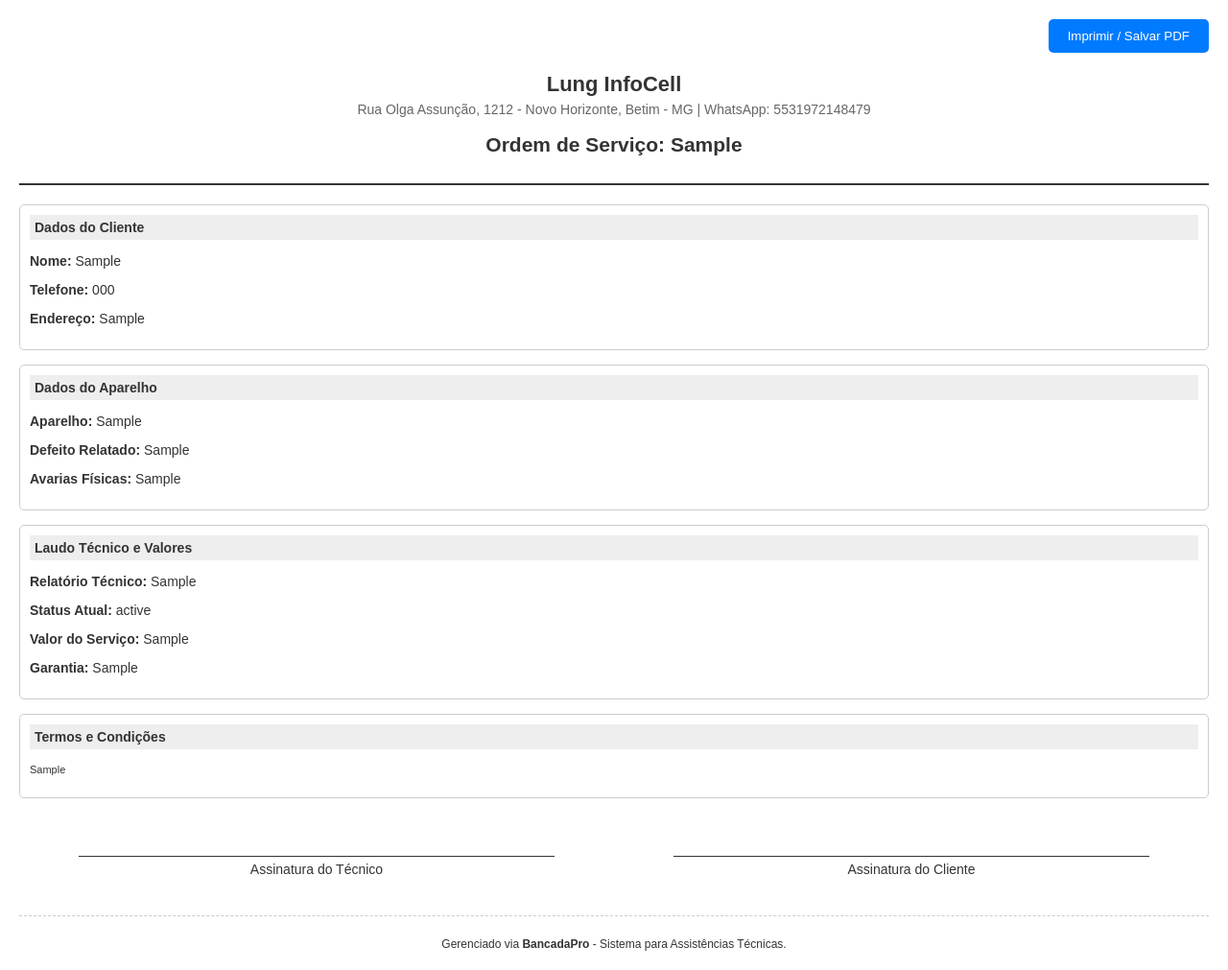
After one commit to lungponto-ctrl/lung-infocell, a Flask app: a page that uses templates/imprimir_os.html in a window 1280 px wide. The commit adds this page. Shown: the whole page at 96% size. Run offline with Flask 3, Linux system fonts and the light colour scheme; a user stored in the database is signed in; tables that the repository leaves empty hold one stand-in row (values such as "Sample post"); some libraries are stand-ins or nearby versions.

Commit message:
Adicionando garantia, termos e botao de impressao no painel admin

```diff
--- /dev/null
+++ b/templates/imprimir_os.html
@@ -0,0 +1,72 @@
+<!DOCTYPE html>
+<html lang="pt-BR">
+<head>
+    <meta charset="UTF-8">
+    <title>Ordem de Serviço - {{ os.codigo }}</title>
+    <style>
+        body { font-family: Arial, sans-serif; font-size: 14px; color: #333; margin: 20px; }
+        .header { text-align: center; border-bottom: 2px solid #333; padding-bottom: 10px; margin-bottom: 20px; }
+        .header h1 { margin: 0; font-size: 22px; }
+        .header p { margin: 5px 0; color: #666; }
+        .section { margin-bottom: 15px; border: 1px solid #ccc; padding: 10px; border-radius: 5px; }
+        .section h3 { margin-top: 0; background: #eee; padding: 5px; font-size: 14px; }
+        .grid { display: flex; justify-content: space-between; }
+        .grid div { width: 48%; }
+        .footer { margin-top: 40px; text-align: center; font-size: 12px; border-top: 1px dashed #ccc; padding-top: 10px; }
+        .assinatura { margin-top: 60px; display: flex; justify-content: space-around; text-align: center; }
+        .assinatura div { width: 40%; border-top: 1px solid #333; padding-top: 5px; }
+        @media print {
+            .no-print { display: none; }
+        }
+    </style>
+</head>
+<body onload="window.print()">
+
+    <div class="no-print" style="text-align: right; margin-bottom: 20px;">
+        <button onclick="window.print()" style="padding: 10px 20px; background: #007bff; color: #fff; border: none; cursor: pointer; border-radius: 5px;">Imprimir / Salvar PDF</button>
+    </div>
+
+    <div class="header">
+        <h1>{{ empresa.nome }}</h1>
+        <p>{{ empresa.endereco }} | WhatsApp: {{ empresa.telefone_whatsapp }}</p>
+        <h2>Ordem de Serviço: {{ os.codigo }}</h2>
+    </div>
+
+    <div class="section">
+        <h3>Dados do Cliente</h3>
+        <p><strong>Nome:</strong> {{ os.cliente }}</p>
+        <p><strong>Telefone:</strong> {{ os.telefone }}</p>
+        <p><strong>Endereço:</strong> {{ os.endereco }}</p>
+    </div>
+
+    <div class="section">
+        <h3>Dados do Aparelho</h3>
+        <p><strong>Aparelho:</strong> {{ os.aparelho }}</p>
+        <p><strong>Defeito Relatado:</strong> {{ os.defeito }}</p>
+        <p><strong>Avarias Físicas:</strong> {{ os.avarias or 'Nenhuma' }}</p>
+    </div>
+
+    <div class="section">
+        <h3>Laudo Técnico e Valores</h3>
+        <p><strong>Relatório Técnico:</strong> {{ os.relatorio or 'Em avaliação' }}</p>
+        <p><strong>Status Atual:</strong> {{ os.status }}</p>
+        <p><strong>Valor do Serviço:</strong> {{ os.valor }}</p>
+        <p><strong>Garantia:</strong> {{ os.garantia }}</p>
+    </div>
+
+    <div class="section">
+        <h3>Termos e Condições</h3>
+        <p style="font-size: 11px; line-height: 1.4;">{{ os.termos }}</p>
+    </div>
+
+    <div class="assinatura">
+        <div>Assinatura do Técnico</div>
+        <div>Assinatura do Cliente</div>
+    </div>
+
+    <div class="footer">
+        <p>Gerenciado via <strong>BancadaPro</strong> - Sistema para Assistências Técnicas.</p>
+    </div>
+
+</body>
+</html>
```
Also changed, not shown: templates/admin.html (+31 -7 lines).
